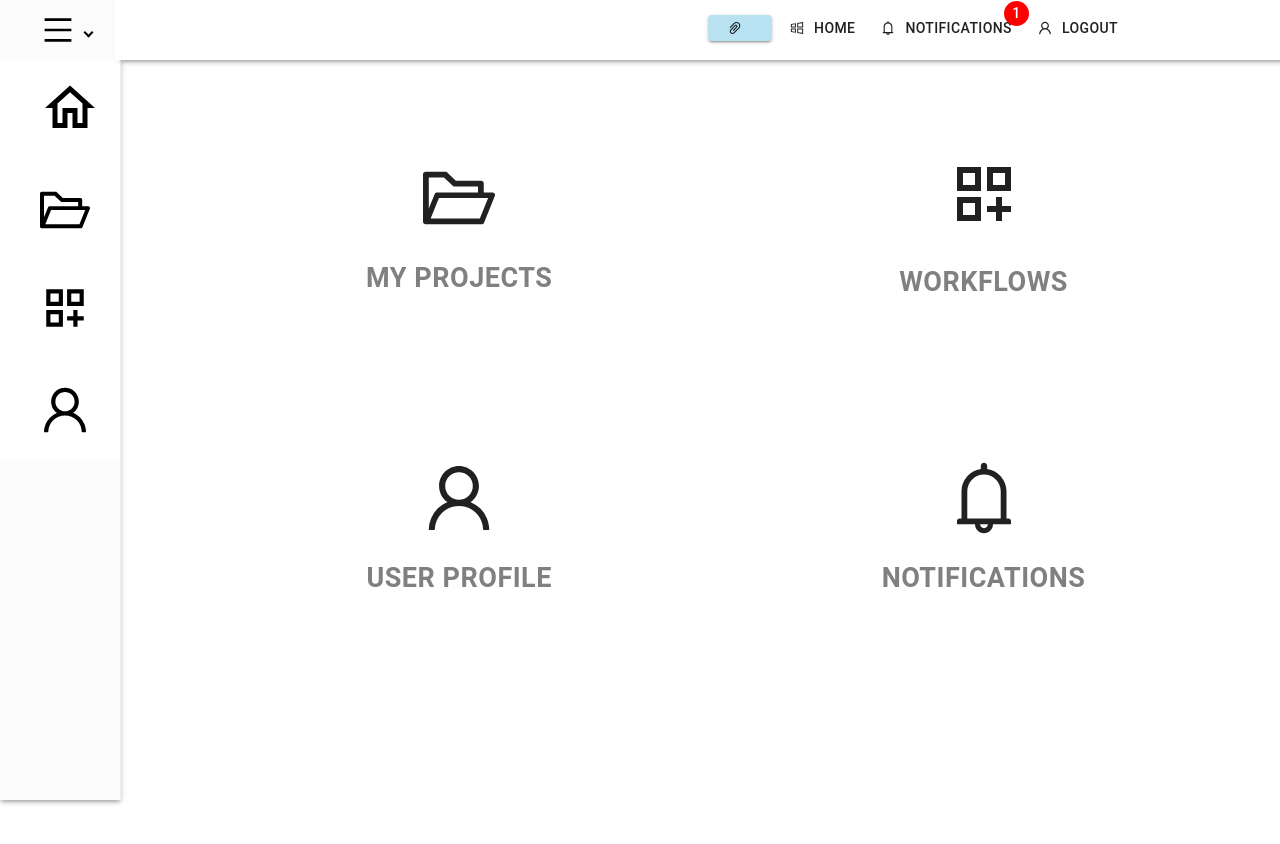
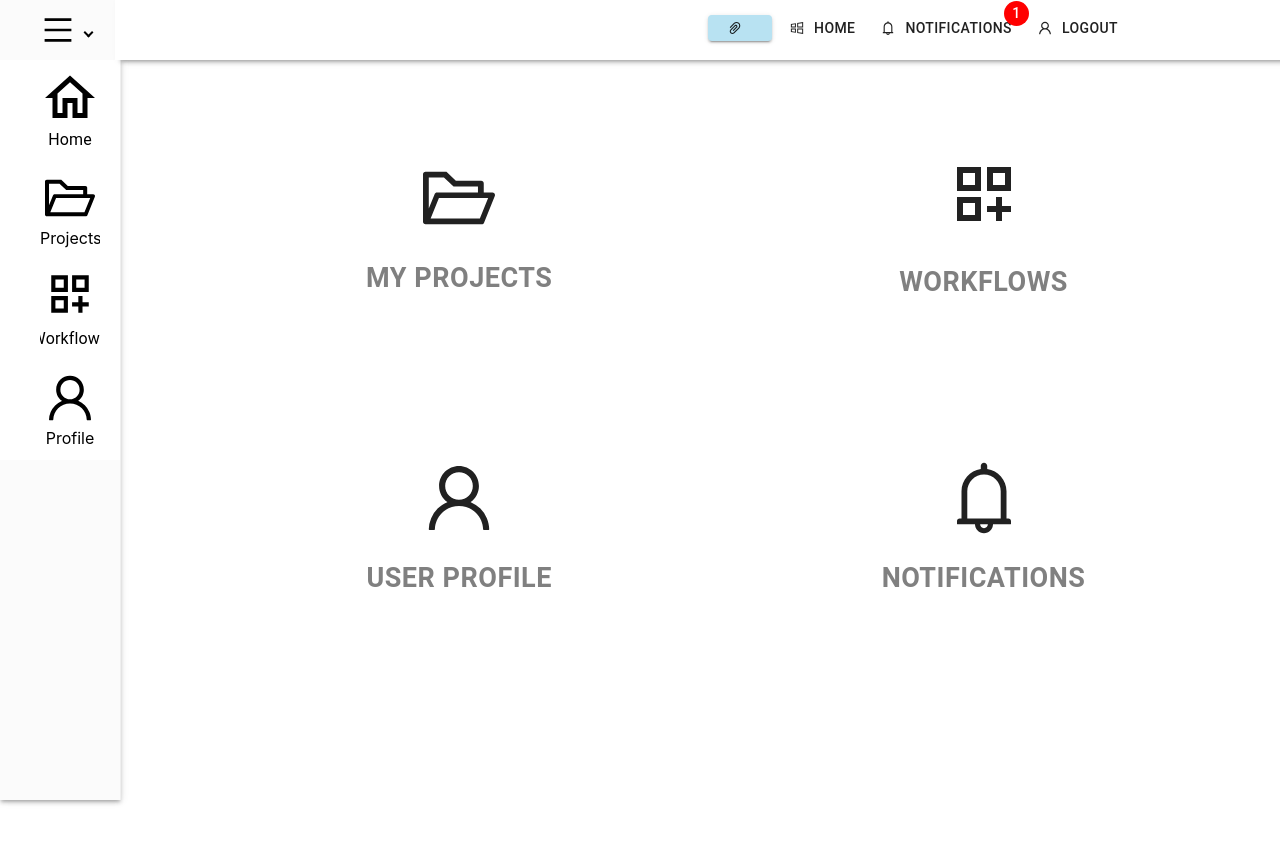
Before and after one commit to kmanikon/Bug-Tracker, a React (Create React App) app in the folder client/: page /home in a window 1280 px wide. Shown: the top 844 px of the page. Built offline with nearby package versions, Linux system fonts and the light colour scheme.

Commit message:
Update SideNavBar.js

```diff
--- a/client/src/Components/SideNavBar/SideNavBar.js
+++ b/client/src/Components/SideNavBar/SideNavBar.js
@@ -63,15 +63,11 @@ const SideNavBar = ({user, height}) => {
 
 
 
-                                {/*<Stack direction="column" alignItems="center">*/}
+                                <Stack direction="column" alignItems="center">
                                     <HomeOutlinedIcon style={{fontSize: 60}}/>
-                                    {/*<Typography variant="body1" alignItems="center">Home</Typography>*/}
-                                {/*</Stack>*/}
+                                    <Typography variant="body1" alignItems="center">Home</Typography>
+                                </Stack>
 
-                                {/*
-                                    <UserOutlined style={{fontSize: 50}}/>
-                                    <div style={{marginTop: '10px'}}>Profile</div>
-                                */}
                             </MenuItem>
                         </div>
 
@@ -80,9 +76,10 @@ const SideNavBar = ({user, height}) => {
                                 style={{height: '100px'}}
                                 onClick={() => setActive('projects')} component={<Link to="/projects" />}
                             >
-
+                                <div style={{textAlign: 'center'}}>
                                     <FolderOpenOutlined style={{fontSize: 50}}/>
-                                    {/*<div style={{marginTop: '5px', textAlign: 'center'}}>Projects</div>*/}
+                                    <div style={{marginTop: '5px', textAlign: 'center'}}>Projects</div>
+                                </div>
                             </MenuItem>
                         </div>
 
@@ -91,14 +88,12 @@ const SideNavBar = ({user, height}) => {
                                 style={{height: '100px'}}
                                 onClick={() => setActive('tickets')} component={<Link to="/myTickets" />}
                             >
-                                {/*}
+
                                 <Stack direction="column" alignItems="center" gap={1}>
                                     <DashboardCustomizeOutlinedIcon style={{fontSize: 50}}/>
                                     <Typography variant="body1">Workflows</Typography>
                                 </Stack>
-                                */}
-                                    <DashboardCustomizeOutlinedIcon style={{fontSize: 50}}/>
-                                    {/*<div style={{marginTop: '10px', textAlign: 'center'}}>Workflows</div>*/}
+
                             </MenuItem>
                         </div>
 
@@ -107,9 +102,10 @@ const SideNavBar = ({user, height}) => {
                                 style={{height: '100px'}}
                                 onClick={() => setActive('profile')} component={<Link to="/profile" />}
                             >
-
+                                <div style={{textAlign: 'center'}}>
                                     <UserOutlined style={{fontSize: 50}}/>
-                                    {/*<div style={{marginTop: '10px'}}>Profile</div>*/}
+                                    <div style={{marginTop: '5px', textAlign: 'center'}}>Profile</div>
+                                </div>
                             </MenuItem>
                         </div>
                         </SubMenu>
```
